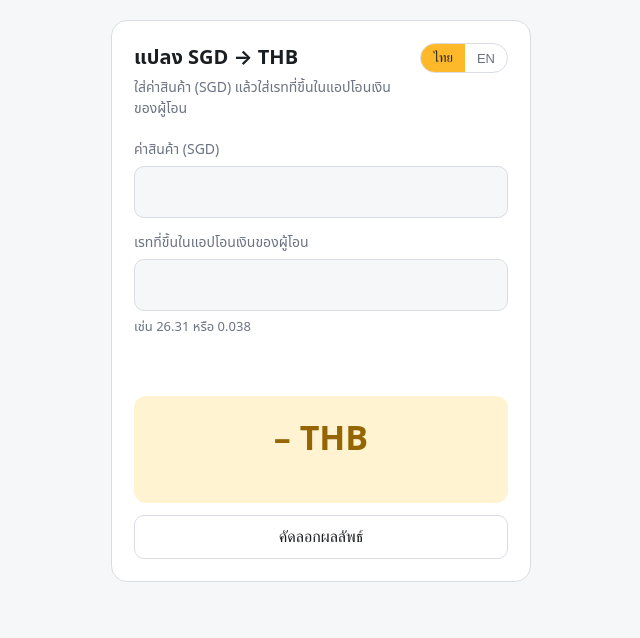
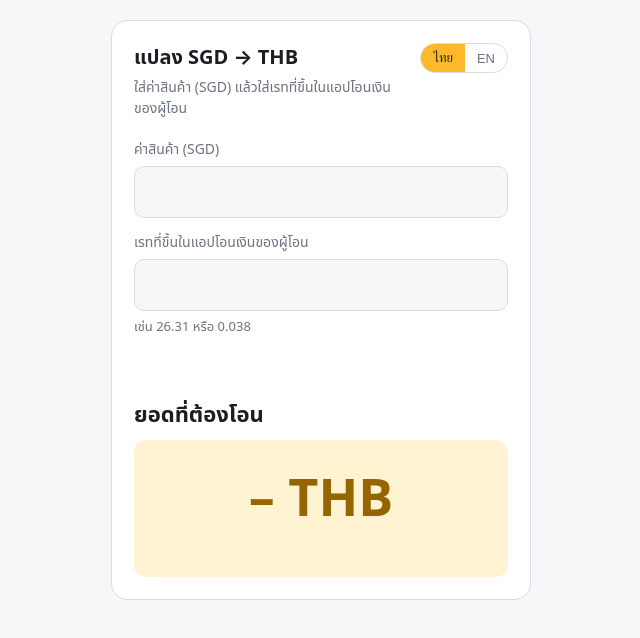
Before and after one commit to yly147/sgd-thb, a plain HTML site: page index.html in a window 1280 px wide. Shown: the whole page, without its empty margins (319-959 px from the left). Drawn offline with Linux system fonts and the light colour scheme.

Commit message:
Add files via upload

```diff
--- a/index.html
+++ b/index.html
@@ -28,10 +28,10 @@ input:focus{outline:2px solid var(--accent);border-color:transparent}
 select{width:100%;margin-top:8px;font-size:15px;padding:10px;border:1px solid var(--line);border-radius:10px;background:var(--bg);color:var(--text)}
 .mode{display:inline-block;margin-top:8px;font-size:13px;padding:4px 10px;border-radius:99px;background:var(--accent-bg);color:var(--accent);min-height:24px}
 .mode:empty{visibility:hidden}
-.result{margin-top:22px;padding:18px;border-radius:12px;background:var(--accent-bg);text-align:center}
-.result .big{font-size:34px;font-weight:700;color:var(--accent)}
-.result .f{font-size:14px;color:var(--muted);margin-top:6px;word-break:break-word}
-#copy{margin-top:12px;width:100%;padding:12px;font-size:16px;border:1px solid var(--line);border-radius:10px;background:var(--card);color:var(--text);cursor:pointer}
+.result{margin-top:0;padding:26px 18px;border-radius:12px;background:var(--accent-bg);text-align:center}
+.result .big{font-size:52px;line-height:1.15;font-weight:700;color:var(--accent);overflow-wrap:anywhere}
+.rl{font-size:22px;font-weight:700;color:var(--text);margin-top:24px;margin-bottom:8px}
+.f{font-size:14px;color:var(--muted);margin-top:6px;text-align:center;word-break:break-word}
 </style>
 </head>
 <body>
@@ -53,16 +53,16 @@ select{width:100%;margin-top:8px;font-size:15px;padding:10px;border:1px solid va
 
   <span class="mode" id="mode"></span>
 
+  <div class="rl" id="t-res"></div>
   <div class="result">
     <div class="big" id="out">– THB</div>
     <div class="f" id="formula">&nbsp;</div>
   </div>
-  <button id="copy" type="button"></button>
 </div>
 <script>
 var T={
- th:{title:'แปลง SGD → THB',sub:'ใส่ค่าสินค้า (SGD) แล้วใส่เรทที่ขึ้นในแอปโอนเงินของผู้โอน',amt:'ค่าสินค้า (SGD)',rate:'เรทที่ขึ้นในแอปโอนเงินของผู้โอน',hint:'เช่น 26.31 หรือ 0.038',auto:'อัตโนมัติ: เลข 2 หลัก = คูณ, ขึ้นต้น 0.0 = หาร',mul:'SGD → THB (เช่น 26.31) : คูณ',div:'THB → SGD (เช่น 0.038) : หาร',mMul:'SGD → THB : เอาไปคูณ',mDiv:'THB → SGD : เอาไปหาร',bad:'เรทไม่ตรงรูปแบบ (ต้องเป็นเลข 2 หลัก หรือขึ้นต้น 0.0 / .0)',copy:'คัดลอกผลลัพธ์',ok:'คัดลอกแล้ว',fail:'คัดลอกไม่ได้'},
- en:{title:'SGD → THB Converter',sub:'Enter the price (SGD), then the rate shown in the sender’s transfer app',amt:'Price (SGD)',rate:'Rate shown in the sender’s transfer app',hint:'e.g. 26.31 or 0.038',auto:'Auto: 2-digit number = multiply, starts with 0.0 = divide',mul:'SGD → THB (e.g. 26.31) : multiply',div:'THB → SGD (e.g. 0.038) : divide',mMul:'SGD → THB : multiply',mDiv:'THB → SGD : divide',bad:'Rate format not recognised (needs a 2-digit number or start with 0.0 / .0).',copy:'Copy result',ok:'Copied',fail:'Copy failed'}
+ th:{title:'แปลง SGD → THB',sub:'ใส่ค่าสินค้า (SGD) แล้วใส่เรทที่ขึ้นในแอปโอนเงินของผู้โอน',amt:'ค่าสินค้า (SGD)',rate:'เรทที่ขึ้นในแอปโอนเงินของผู้โอน',hint:'เช่น 26.31 หรือ 0.038',res:'ยอดที่ต้องโอน',auto:'อัตโนมัติ: เลข 2 หลัก = คูณ, ขึ้นต้น 0.0 = หาร',mul:'SGD → THB (เช่น 26.31) : คูณ',div:'THB → SGD (เช่น 0.038) : หาร',mMul:'SGD → THB : เอาไปคูณ',mDiv:'THB → SGD : เอาไปหาร',bad:'เรทไม่ตรงรูปแบบ (ต้องเป็นเลข 2 หลัก หรือขึ้นต้น 0.0 / .0)',copy:'คัดลอกผลลัพธ์',ok:'คัดลอกแล้ว',fail:'คัดลอกไม่ได้'},
+ en:{title:'SGD → THB Converter',sub:'Enter the price (SGD), then the rate shown in the sender’s transfer app',amt:'Price (SGD)',rate:'Rate shown in the sender’s transfer app',hint:'e.g. 26.31 or 0.038',res:'Transfer amount',auto:'Auto: 2-digit number = multiply, starts with 0.0 = divide',mul:'SGD → THB (e.g. 26.31) : multiply',div:'THB → SGD (e.g. 0.038) : divide',mMul:'SGD → THB : multiply',mDiv:'THB → SGD : divide',bad:'Rate format not recognised (needs a 2-digit number or start with 0.0 / .0).',copy:'Copy result',ok:'Copied',fail:'Copy failed'}
 };
 var lang='th';
 try{var sv=localStorage.getItem('sgdthb-lang');if(sv==='en'||sv==='th')lang=sv}catch(e){}
@@ -74,8 +74,8 @@ function setLang(l){
   lang=l;var t=T[l];
   try{localStorage.setItem('sgdthb-lang',l)}catch(e){}
   document.documentElement.lang=l;document.title=t.title;
-  $('t-title').textContent=t.title;$('t-sub').textContent=t.sub;$('t-amt').textContent=t.amt;$('t-rate').textContent=t.rate;$('t-hint').textContent=t.hint;
-  $('copy').textContent=t.copy;
+  $('t-title').textContent=t.title;$('t-sub').textContent=t.sub;$('t-amt').textContent=t.amt;$('t-rate').textContent=t.rate;$('t-hint').textContent=t.hint;$('t-res').textContent=t.res;
+
   $('l-th').textContent=l==='en'?'TH':'ไทย';$('l-th').className=l==='th'?'on':'';$('l-en').className=l==='en'?'on':'';
   calc();
 }
@@ -98,11 +98,6 @@ function calc(){
 rateEl.addEventListener('input',calc);amtEl.addEventListener('input',calc);
 $('l-th').addEventListener('click',function(){setLang('th')});
 $('l-en').addEventListener('click',function(){setLang('en')});
-$('copy').addEventListener('click',function(){
-  if(!last)return;
-  function flash(x){var b=$('copy');b.textContent=x;setTimeout(function(){b.textContent=T[lang].copy},1200)}
-  try{navigator.clipboard.writeText(last).then(function(){flash(T[lang].ok)},function(){flash(T[lang].fail)})}catch(e){flash(T[lang].fail)}
-});
 setLang(lang);
 if("serviceWorker" in navigator){window.addEventListener("load",function(){navigator.serviceWorker.register("sw.js").catch(function(){})})}
 </script>
--- a/sw.js
+++ b/sw.js
@@ -1,4 +1,4 @@
-var CACHE='sgd-thb-v1';
+var CACHE='sgd-thb-v3';
 var FILES=['./','index.html','manifest.webmanifest','icon-192.png','icon-512.png','icon-maskable-512.png'];
 self.addEventListener('install',function(e){
   e.waitUntil(caches.open(CACHE).then(function(c){return c.addAll(FILES)}));
```
